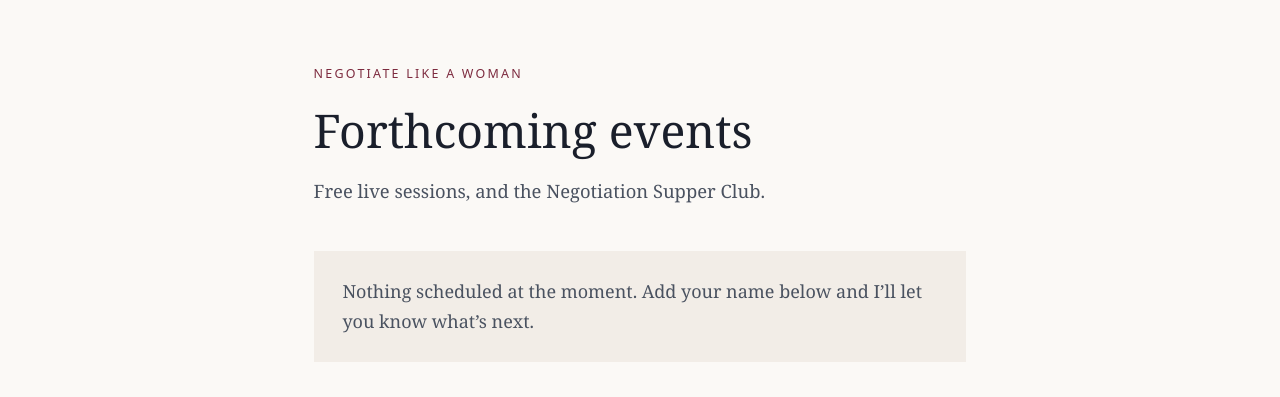
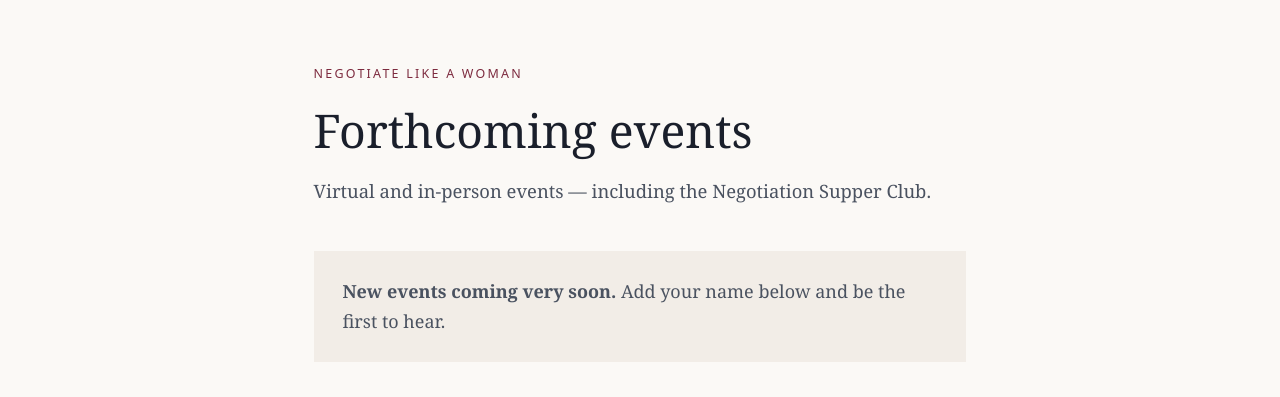
Before and after one commit to NegotiateLikeaWoman/website, a plain HTML site: page events/index.html in a window 1280 px wide. Shown: the top 397 px of the page. Drawn offline with Linux system fonts and the light colour scheme.

Commit message:
Add files via upload

```diff
--- a/events/index.html
+++ b/events/index.html
@@ -4,7 +4,7 @@
 <meta charset="utf-8">
 <meta name="viewport" content="width=device-width, initial-scale=1">
 <title>Events — Negotiate Like a Woman</title>
-<meta name="description" content="Forthcoming events from Negotiate Like a Woman, including free live webinars and the Negotiation Supper Club. Plus the recording of the recent session.">
+<meta name="description" content="Forthcoming events from Negotiate Like a Woman, including free live webinars and the Negotiation Supper Club. Plus recent webinar recordings.">
 <link rel="icon" href="/favicon.ico" sizes="any">
 <link rel="icon" href="/assets/favicon.svg" type="image/svg+xml">
 <link rel="apple-touch-icon" href="/assets/apple-touch-icon.png">
@@ -15,7 +15,7 @@
 <meta property="og:type" content="website">
 <meta property="og:url" content="https://negotiatelikeawoman.co/events/">
 <meta property="og:title" content="Events — Negotiate Like a Woman">
-<meta property="og:description" content="Forthcoming events, including free live webinars and the Negotiation Supper Club. Plus the recording of the recent session.">
+<meta property="og:description" content="Forthcoming events, including free live webinars and the Negotiation Supper Club. Plus recent webinar recordings.">
 
 <meta property="og:image" content="https://negotiatelikeawoman.co/assets/og-webinar-replay.jpg">
 <meta property="og:image:width" content="1200">
@@ -24,7 +24,7 @@
 <meta property="og:image:alt" content="How to Negotiate for More When You Can't Afford to Walk Away — watch the recording">
 <meta name="twitter:card" content="summary_large_image">
 <meta name="twitter:title" content="Events — Negotiate Like a Woman">
-<meta name="twitter:description" content="Forthcoming events, including free live webinars and the Negotiation Supper Club. Plus the recording of the recent session.">
+<meta name="twitter:description" content="Forthcoming events, including free live webinars and the Negotiation Supper Club. Plus recent webinar recordings.">
 <meta name="twitter:image" content="https://negotiatelikeawoman.co/assets/og-webinar-replay.jpg">
 <style>
   :root{
@@ -143,7 +143,7 @@
   <div class="wrap">
     <div class="kicker">Negotiate Like a Woman</div>
     <h1>Forthcoming events</h1>
-    <p class="lede">Free live sessions, and the Negotiation Supper Club.</p>
+    <p class="lede">Virtual and in-person events — including the Negotiation Supper Club.</p>
 
     <div id="upcoming"></div>
 
@@ -297,8 +297,8 @@ var EVENTS = [
   past.sort(function(a,b){ return last(a) > last(b) ? -1 : 1; });
 
   if (!upcoming.length){
-    up.innerHTML = '<div class="none"><p>Nothing scheduled at the moment. Add your name below ' +
-      'and I’ll let you know what’s next.</p></div>';
+    up.innerHTML = '<div class="none"><p><strong>New events coming very soon.</strong> ' +
+      'Add your name below and be the first to hear.</p></div>';
   }
 
   upcoming.forEach(function(ev){
```
